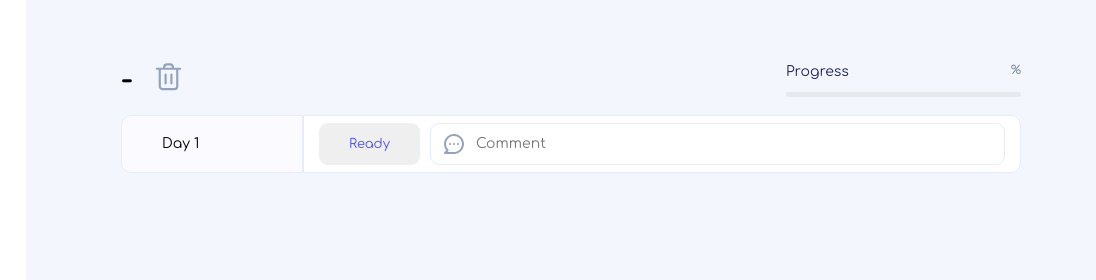
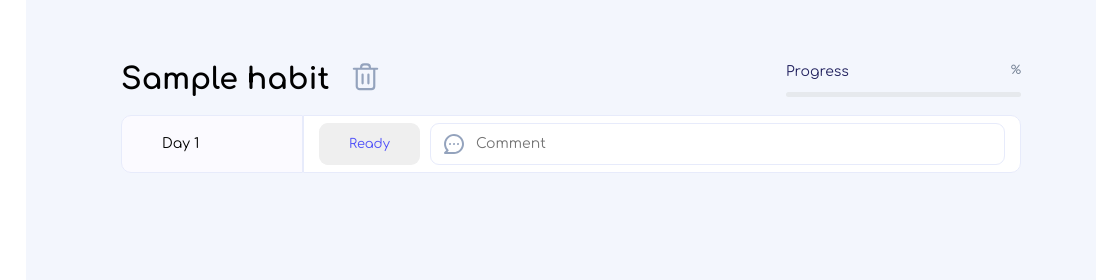
Before and after one commit to akutuzova11/js-habbit-flow, a website built with Vite: page index.html in a window 1280 px wide. Shown: the full height of the page, 184-1280 px from the left. Built offline with nearby package versions, Linux system fonts and the light colour scheme.

Commit message:
rename initial habit

```diff
--- a/index.html
+++ b/index.html
@@ -35,7 +35,7 @@
       <header>
         <img class="content__logo" src="./assets/logo.svg" alt="logo of HabitFlow">
         <div class="habit__container">
-          <h1 class="h1">-</h1>
+          <h1 class="h1">Sample habit</h1>
           <button class="habit__delete" type="button">
             <img src="./assets/delete.svg" alt="Delete habit">
           </button>
```
